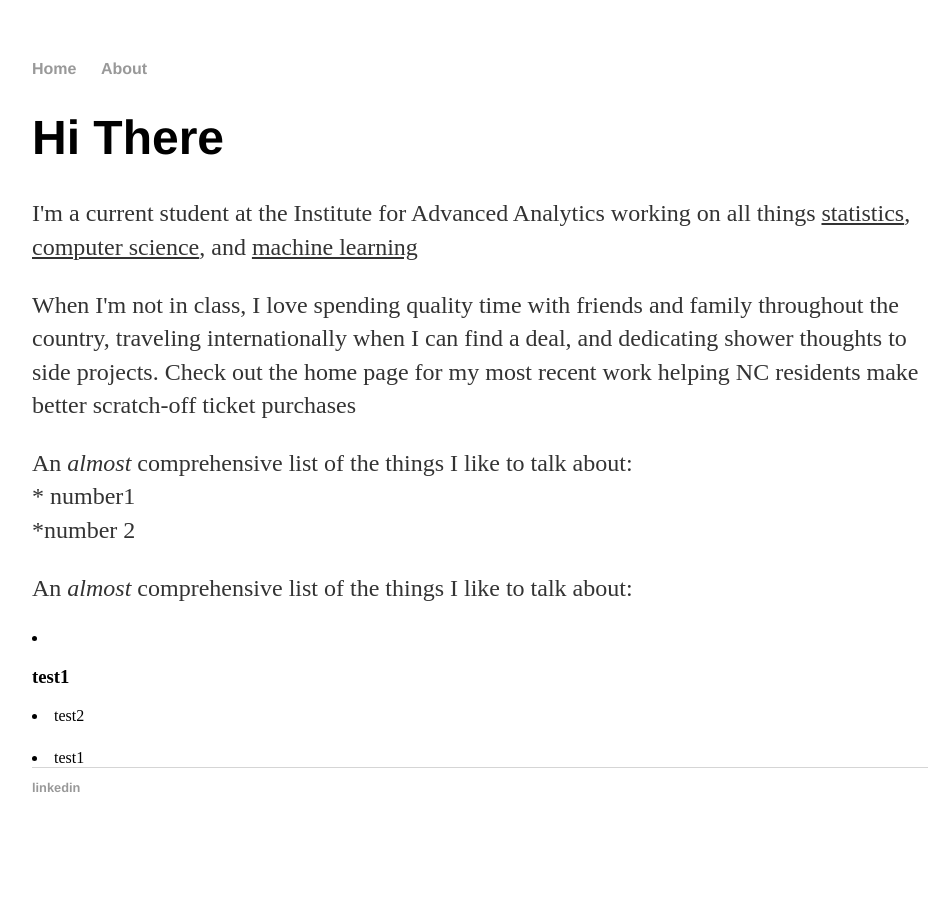
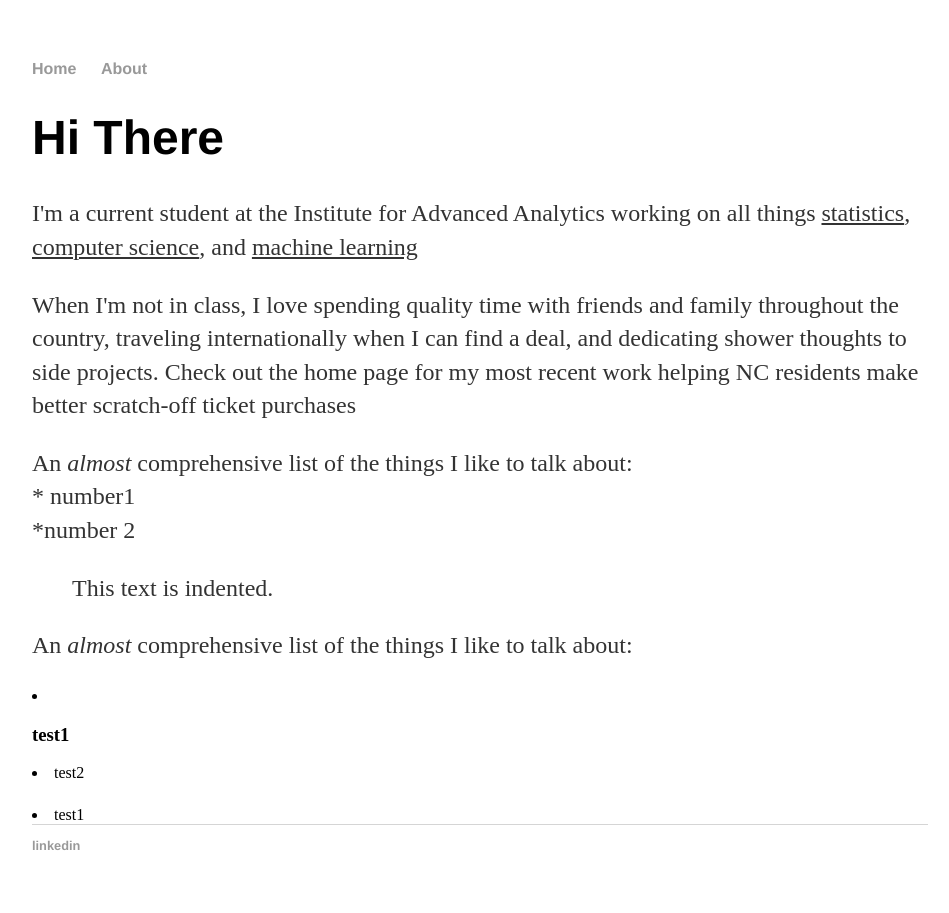
Before and after one commit to kevcraig/kevcriag.github.io, a Jekyll site: the page built from about/index.html, in a window 1280 px wide. Shown: the whole page, without its empty margins (160-1109 px from the left). Built offline with Jekyll 4.4.1, drawn with Linux system fonts in a browser that asks for light colours.

Commit message:
Update index.html

```diff
--- a/about/index.html
+++ b/about/index.html
@@ -7,7 +7,8 @@ title: Kevin Craig
 	<h1>Hi There</h1>
 	<p>I'm a current student at the Institute for Advanced Analytics working on all things <u>statistics</u>, <u>computer science</u>, and <u>machine learning</u>  </p>
 	<p>When I'm not in class, I love spending quality time with friends and family throughout the country, traveling internationally when I can find a deal, and dedicating shower thoughts to side projects. Check out the home page for my most recent work helping NC residents make better scratch-off ticket purchases</p>
-	<p class="tab"> An <em>almost</em> comprehensive list of the things I like to talk about: <br> * number1 <br> *number 2 </p>
+	<p> An <em>almost</em> comprehensive list of the things I like to talk about: <br> * number1 <br> *number 2 </p>
+	<p style="margin-left: 40px">This text is indented.</p>
 	<p> An <em>almost</em> comprehensive list of the things I like to talk about: <li> <h3> test1 </h3> </li> <li> test2 </li> </p>
   <li> test1 </li>
 </div><!-- /.blurb -->
```
